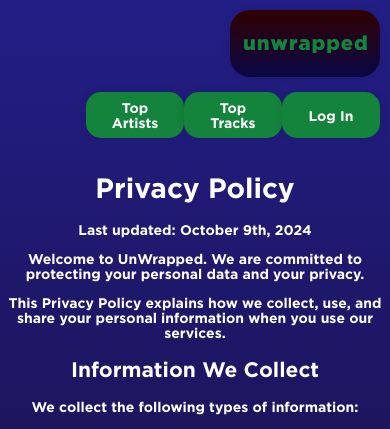
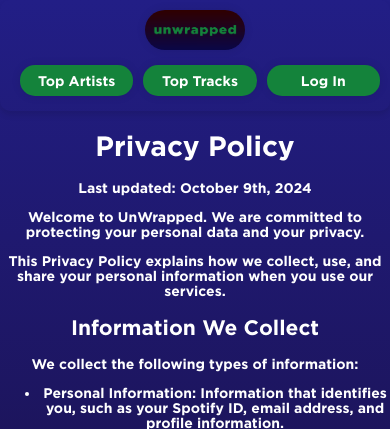
Before and after one commit to UnrealFar/UnWrapped, a FastAPI app: page /privacy_policy in a window 390 px wide. Shown: the top 429 px of the page. Run offline with FastAPI, Linux system fonts and the light colour scheme; parts of the project's set-up code (start-up, migrations or seed data) failed here and were passed over.

Commit message:
Fix layout on Mobile

```diff
--- a/static/css/main.css
+++ b/static/css/main.css
@@ -53,6 +53,7 @@ html, body {
     display: flex;
     justify-content: space-between;
     align-items: center;
+    box-shadow: 0 4px 6px rgba(0, 0, 0, 0.1);
 }
 
 #navbar #navButtons {
@@ -86,8 +87,8 @@ button:hover {
     padding: 0;
     margin: 0;
     border: none;
-    max-width: 150px;
-    max-height: 75px;
+    max-width: 130px;
+    max-height: 60px;
     border-radius: 20px;
 }
 
@@ -99,30 +100,35 @@ button:hover {
     border-radius: 20px;
 }
 
-#navbar #profileButton {
-    border-radius: 50%;
-    padding: 0;
-    border: none;
-    background: none;
+#navbar #navButtons {
     display: flex;
     align-items: center;
-    justify-content: center;
-    cursor: pointer;
+}
+
+#navbar #navButtons button {
+    margin-left: 10px;
 }
 
 
-
-#profileButtonContainer {
+#navbar #profileButtonContainer {
     position: relative;
     display: inline-block;
 }
 
-#profileButton {
+#navbar #profileButton {
     background: none;
     border: none;
     padding: 0;
     cursor: pointer;
 }
+
+#navbar #profileImage {
+    width: 50px;
+    height: 50px;
+    border-radius: 50%;
+}
+
+
 
 #profileImage {
     width: 60px;
@@ -136,7 +142,7 @@ button:hover {
     right: 0;
     background-color: #221e86;
     min-width: 160px;
-    box-shadow: 0px 8px 16px 0px rgba(0,0,0,0.2);
+    box-shadow: 0px 8px 16px rgba(0, 0, 0, 0.2);
     z-index: 1;
     border-radius: 10px;
 }
@@ -186,12 +192,20 @@ button:hover {
 
     #navbar {
         flex-direction: column;
-        align-items: flex-end;
+        align-items: flex-start; /* Left-align content */
+    }
+
+    #navbar #homeButton {
+        align-self: center;
+        height: 90px;
+        width: 140px;
     }
 
     #navbar #navButtons {
         margin-left: 0;
         margin-top: 10px;
+        width: 100%; /* Ensure full width on small screens */
+        justify-content: space-between;
     }
 
     button {
@@ -199,6 +213,15 @@ button:hover {
         margin: 5px 0;
         width: 100%;
         box-sizing: border-box;
+    }
+
+    #navbar #homeButton {
+        max-width: 100px;
+        max-height: 40px;
+    }
+
+    #navbar #profileButton {
+        margin-top: 10px;
     }
 
     .card {
```
